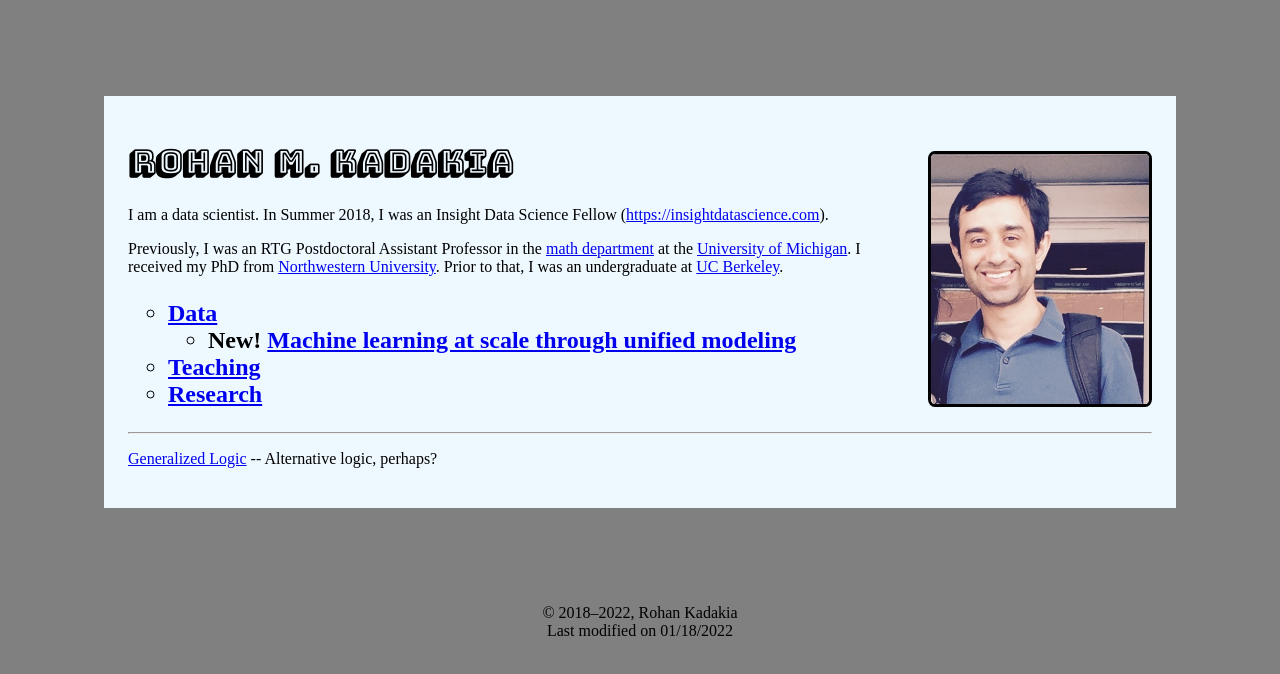
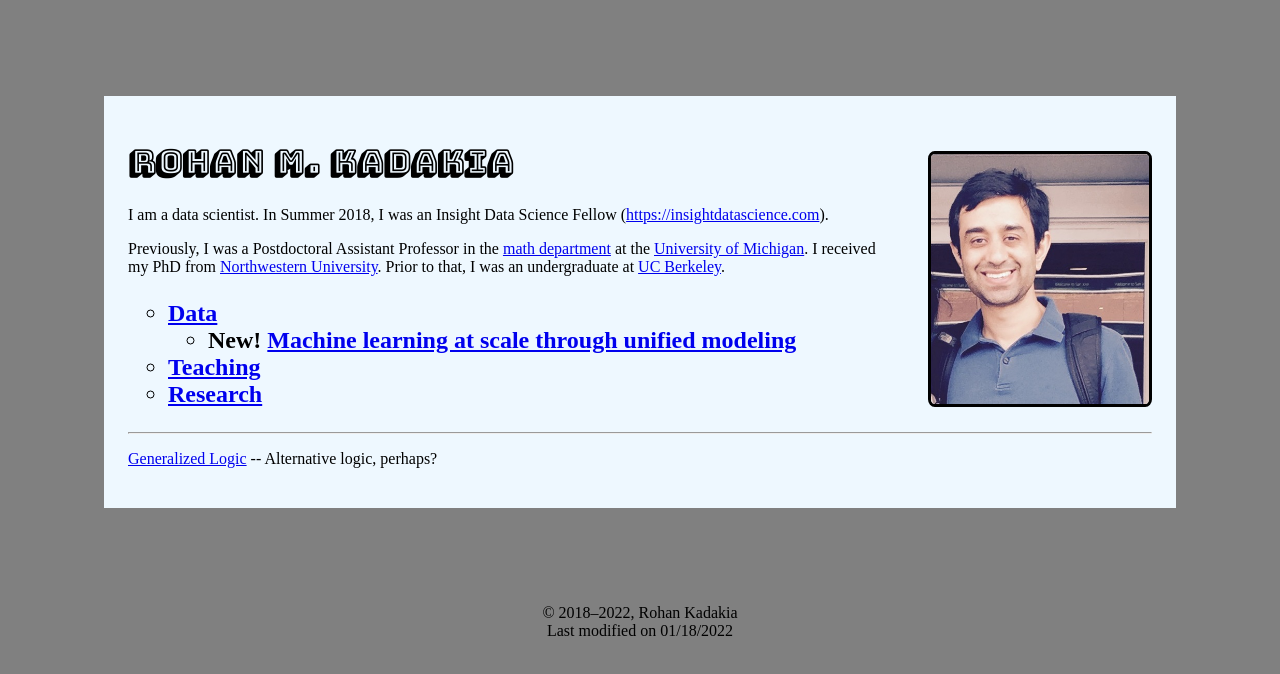
Before and after one commit to kadakia/kadakia.github.io, a plain HTML site: page index.html in a window 1280 px wide. Drawn offline with nearby package versions, Linux system fonts and the light colour scheme; some packages are replaced by stand-ins of ours.

Commit message:
Remove RTG from home page

```diff
--- a/index.html
+++ b/index.html
@@ -44,7 +44,7 @@
 
     <p> I am a data scientist.  In Summer 2018, I was an Insight Data Science Fellow (<a href="https://www.insightdatascience.com" target="_blank">https://insightdatascience.com</a>). </p>
 
-    <p> Previously, I was an RTG Postdoctoral Assistant Professor in the <a href="http://lsa.umich.edu/math" target="_blank">math department</a>
+    <p> Previously, I was a Postdoctoral Assistant Professor in the <a href="http://lsa.umich.edu/math" target="_blank">math department</a>
        at the <a href="http://umich.edu" target="_blank">University of Michigan</a>.  I received my PhD from
        <a href="http://www.math.northwestern.edu" target="_blank">Northwestern University</a>.  Prior to that, I was an undergraduate at
        <a href="http://berkeley.edu" target="_blank">UC Berkeley</a>. </p>
```
